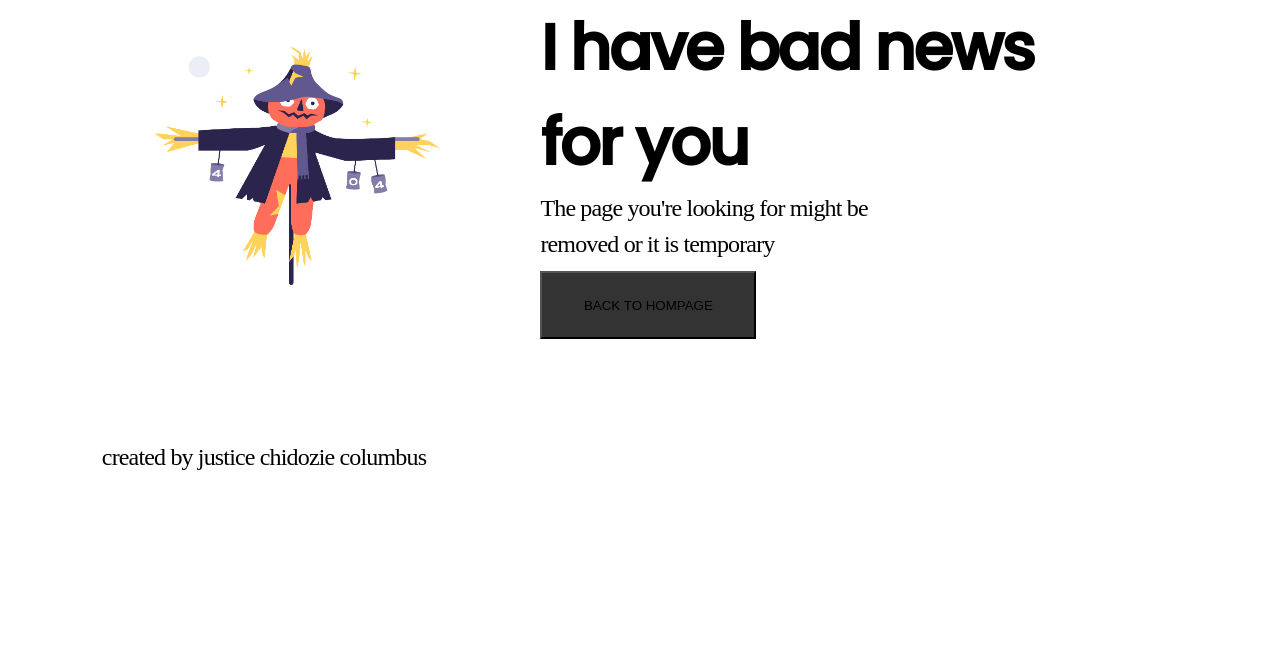
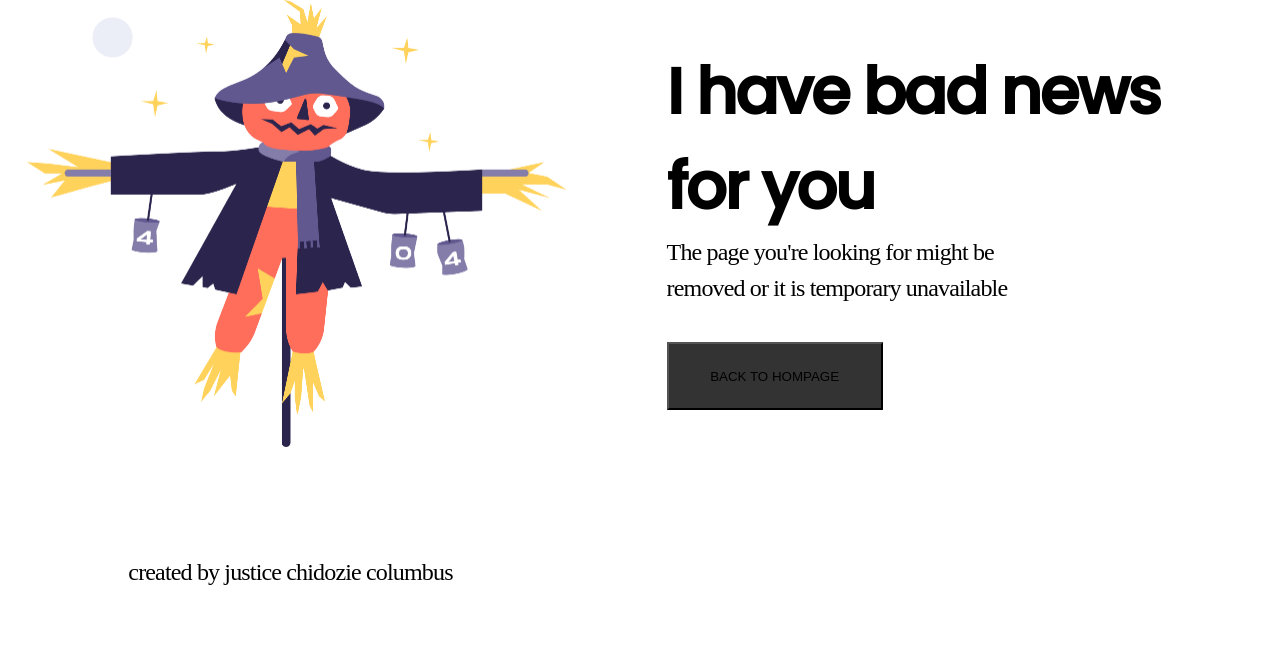
Before and after one commit to justicechidozie2988/newbie-project, a plain HTML site: page index.html in a window 1280 px wide. Drawn offline with Linux system fonts and the light colour scheme.

Commit message:
Update style.css

```diff
--- a/style.css
+++ b/style.css
@@ -79,11 +79,11 @@ body {
   }
 
   img {
-    Width: 286.83px;
-    Height: 238px;
+    height: 447.4263916015625px;
+    width: 539.2236938476562px;
     left: 77px;
     top: 265px;
-
+    border-radius: 0px;
   }
 
   h1 {
@@ -94,10 +94,12 @@ body {
   }
 
   p {
-     height: 81px;
-    width: 328px;
-    left: 23px;
-    top: 579px
+     height: 108px;
+     width: 381px;
+     left: 736px;
+     top: 491px;
+     border-radius: 0px;
+
   }
 
   footer p {
```
